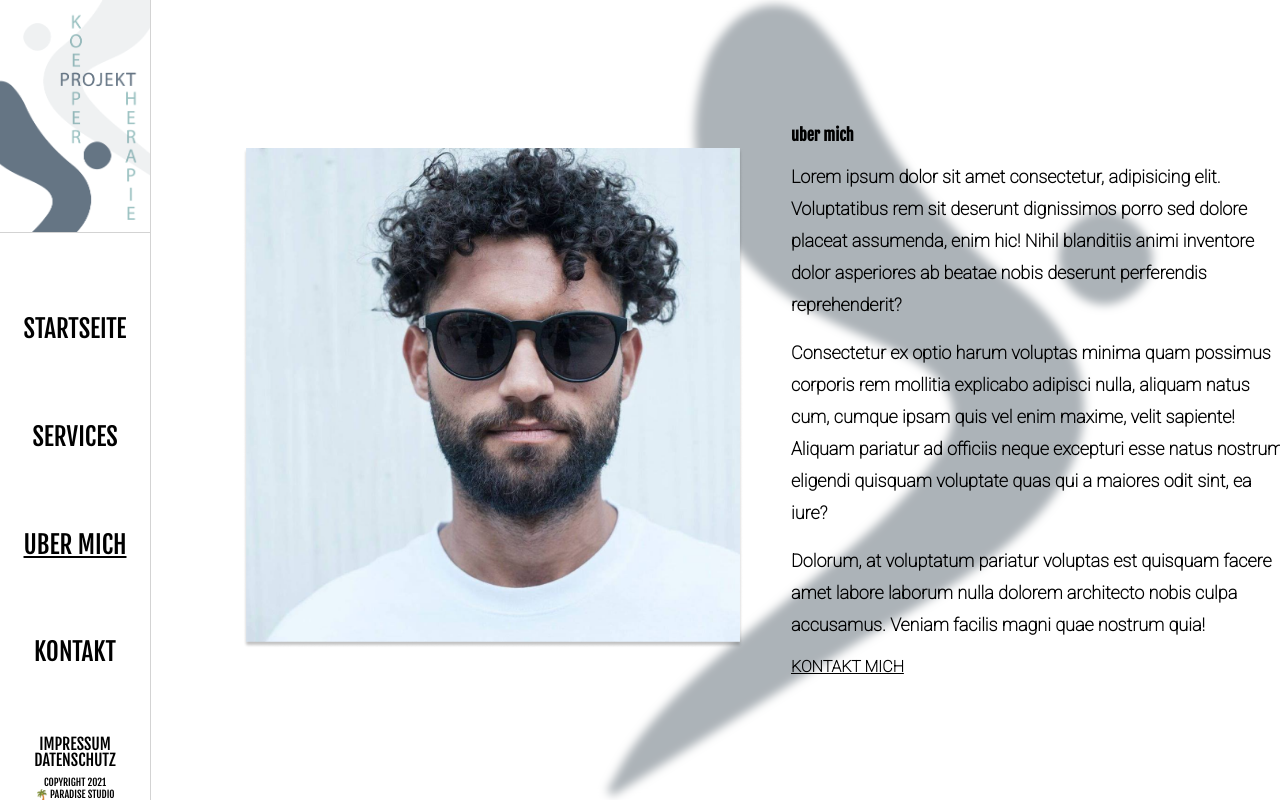
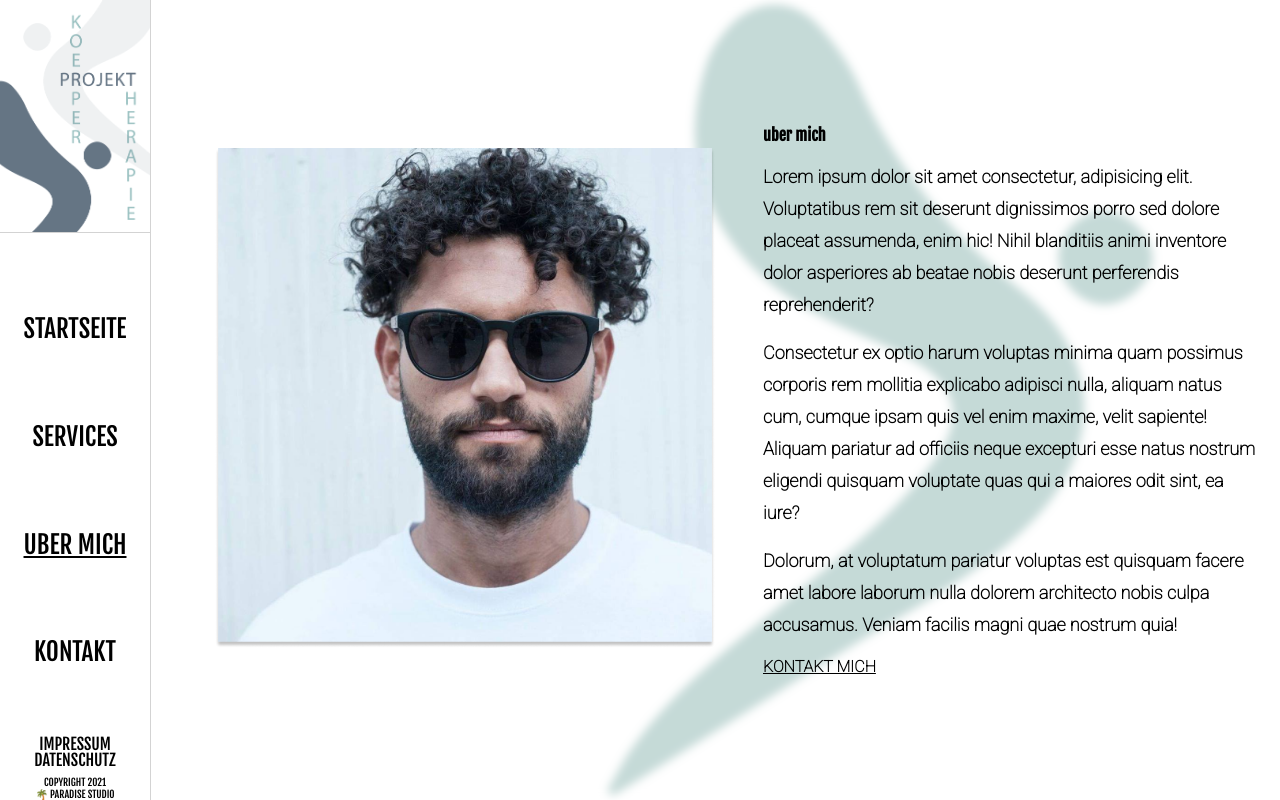
Before and after one commit to mnapearson/mohsensalah, a Vue app: page /#/about in a window 1280 px wide. Built offline with nearby package versions, Linux system fonts and the light colour scheme.

Commit message:
adjust flying logos

```diff
--- a/src/views/About.vue
+++ b/src/views/About.vue
@@ -1,7 +1,7 @@
 <template>
   <div>
     <div class="logo-image">
-      <img src="../assets/mologogray.jpg" alt="" />
+      <img src="../assets/mologogreen.jpg" alt="" />
     </div>
     <div class="about">
       <div class="about-image">
@@ -82,8 +82,8 @@
   display: flex;
   width: 100%;
   height: 100%;
-  justify-content: center;
   align-items: center;
+  margin-left: 4rem;
 }
 
 @-webkit-keyframes fade-in {
@@ -109,7 +109,7 @@
 
 .about-text {
   width: 500px;
-  margin: 3rem;
+  margin-left: 3rem;
 }
 
 h1 {
--- a/src/views/Services.vue
+++ b/src/views/Services.vue
@@ -1,7 +1,7 @@
 <template>
   <div>
     <div class="logo-image">
-      <img src="../assets/mologoblack.jpg" alt="" />
+      <img src="../assets/mologogray.jpg" alt="" />
     </div>
     <div class="services">
       <div class="service-one">
@@ -42,7 +42,7 @@
   display: flex;
   position: fixed;
   flex-direction: column;
-  align-items: center;
+  margin-left: 4rem;
   justify-content: center;
   width: 100%;
   height: 100%;
@@ -63,13 +63,6 @@
   100% {
     opacity: 1;
   }
-}
-
-.logo-image {
-  position: fixed;
-  z-index: 1;
-  -webkit-animation: slide-in-right 1s cubic-bezier(0.25, 0.46, 0.45, 0.94) both;
-  animation: slide-in-right 1s cubic-bezier(0.25, 0.46, 0.45, 0.94) both;
 }
 
 .service-one {
@@ -115,10 +108,18 @@ h2 {
   height: 300px;
 }
 
-@-webkit-keyframes slide-in-right {
+.logo-image {
+  position: fixed;
+  right: 0;
+  z-index: 1;
+  -webkit-animation: slide-in-left 1s cubic-bezier(0.25, 0.46, 0.45, 0.94) both;
+  animation: slide-in-left 1s cubic-bezier(0.25, 0.46, 0.45, 0.94) both;
+}
+
+@-webkit-keyframes slide-in-left {
   0% {
-    -webkit-transform: translateX(1000px);
-    transform: translateX(1000px);
+    -webkit-transform: translateX(-1000px);
+    transform: translateX(-1000px);
     opacity: 0;
   }
   100% {
@@ -127,10 +128,10 @@ h2 {
     opacity: 1;
   }
 }
-@keyframes slide-in-right {
+@keyframes slide-in-left {
   0% {
-    -webkit-transform: translateX(1000px);
-    transform: translateX(1000px);
+    -webkit-transform: translateX(-1000px);
+    transform: translateX(-1000px);
     opacity: 0;
   }
   100% {
@@ -141,8 +142,13 @@ h2 {
 }
 
 .logo-image img {
-  -webkit-transform: scaleX(-1);
-  transform: scaleX(-1);
+  height: 100vh;
+  opacity: 50%;
+  filter: blur(5px);
+  -webkit-filter: blur(5px);
+}
+
+.logo-image img {
   height: 100vh;
   opacity: 50%;
   filter: blur(5px);
```
